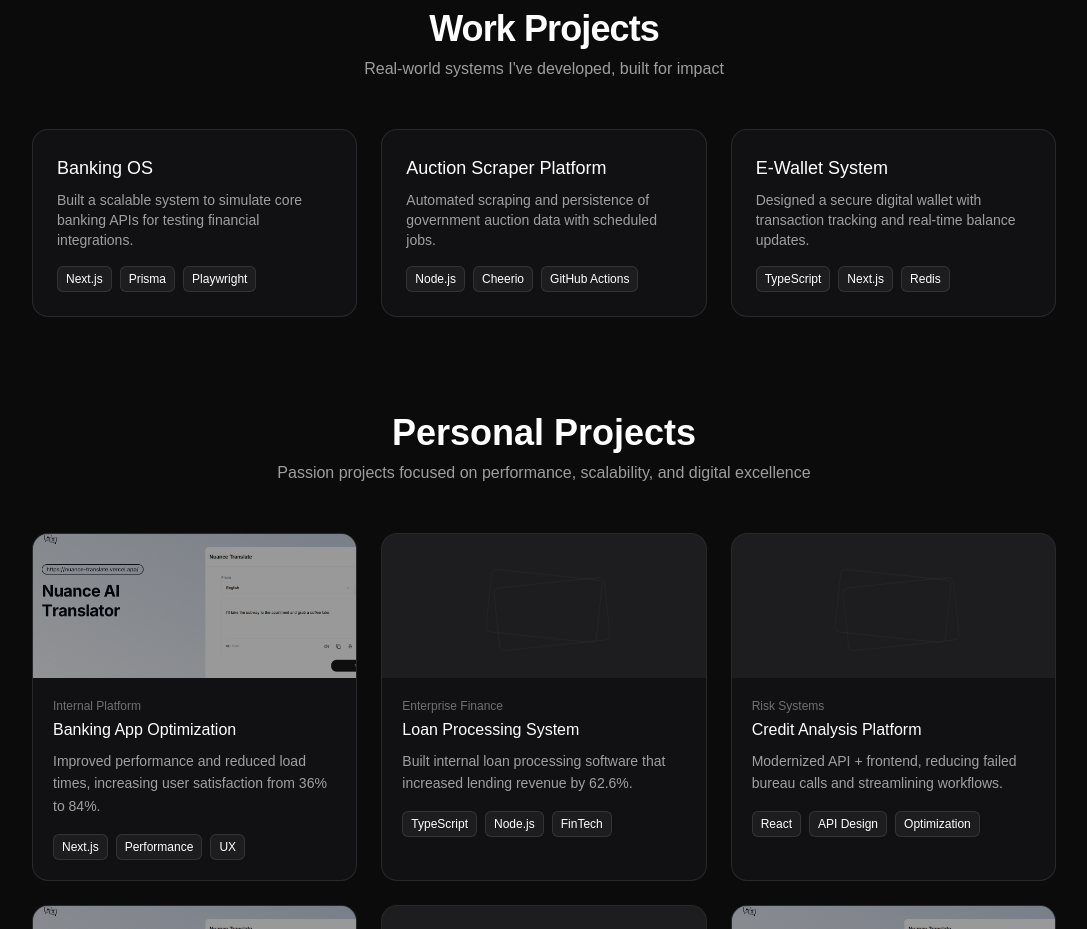
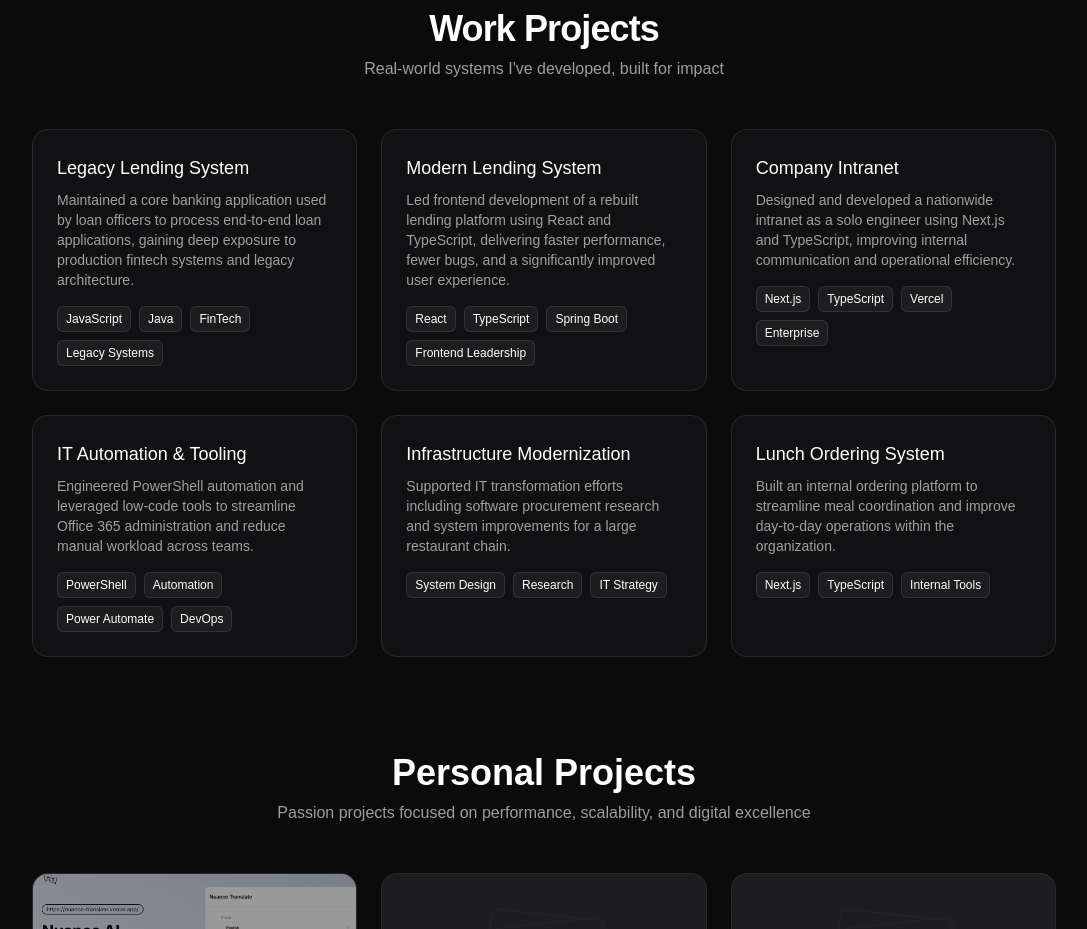
Before and after one commit to hakeem-jc/portfolio, a Next.js app: page / in a window 1280 px wide. Shown: the part 4300-5229 px from the top of the page, without its empty margins (96-1183 px from the left). Built offline with nearby package versions, Linux system fonts and the light colour scheme.

Commit message:
feat: Add work project content

```diff
--- a/app/page.tsx
+++ b/app/page.tsx
@@ -38,7 +38,6 @@ export default function Home() {
       {/* Glow gradient overlay */}
       <div className="absolute inset-0 bg-[radial-gradient(circle_at_30%_20%,rgba(255,255,255,0.08),transparent_40%)]" />
 
-      {/* Hero */}
       <section className="relative z-10 px-8 pb-16 max-w-6xl mx-auto">
         <FloatingNav navItems={navItems} />
         <Hero />
--- a/components/WorkProjects.tsx
+++ b/components/WorkProjects.tsx
@@ -10,22 +10,40 @@ type CaseStudy = {
 
 const caseStudies: CaseStudy[] = [
   {
-    title: "Banking OS",
+    title: "Legacy Lending System",
     description:
-      "Built a scalable system to simulate core banking APIs for testing financial integrations.",
-    tags: ["Next.js", "Prisma", "Playwright"],
+      "Maintained a core banking application used by loan officers to process end-to-end loan applications, gaining deep exposure to production fintech systems and legacy architecture.",
+    tags: ["JavaScript", "Java", "FinTech", "Legacy Systems"],
   },
   {
-    title: "Auction Scraper Platform",
+    title: "Modern Lending System",
     description:
-      "Automated scraping and persistence of government auction data with scheduled jobs.",
-    tags: ["Node.js", "Cheerio", "GitHub Actions"],
+      "Led frontend development of a rebuilt lending platform using React and TypeScript, delivering faster performance, fewer bugs, and a significantly improved user experience.",
+    tags: ["React", "TypeScript", "Spring Boot", "Frontend Leadership"],
   },
   {
-    title: "E-Wallet System",
+    title: "Company Intranet",
     description:
-      "Designed a secure digital wallet with transaction tracking and real-time balance updates.",
-    tags: ["TypeScript", "Next.js", "Redis"],
+      "Designed and developed a nationwide intranet as a solo engineer using Next.js and TypeScript, improving internal communication and operational efficiency.",
+    tags: ["Next.js", "TypeScript", "Vercel", "Enterprise"],
+  },
+  {
+    title: "IT Automation & Tooling",
+    description:
+      "Engineered PowerShell automation and leveraged low-code tools to streamline Office 365 administration and reduce manual workload across teams.",
+    tags: ["PowerShell", "Automation", "Power Automate", "DevOps"],
+  },
+  {
+    title: "Infrastructure Modernization",
+    description:
+      "Supported IT transformation efforts including software procurement research and system improvements for a large restaurant chain.",
+    tags: ["System Design", "Research", "IT Strategy"],
+  },
+  {
+    title: "Lunch Ordering System",
+    description:
+      "Built an internal ordering platform to streamline meal coordination and improve day-to-day operations within the organization.",
+    tags: ["Next.js", "TypeScript", "Internal Tools"],
   },
 ];
 
```
